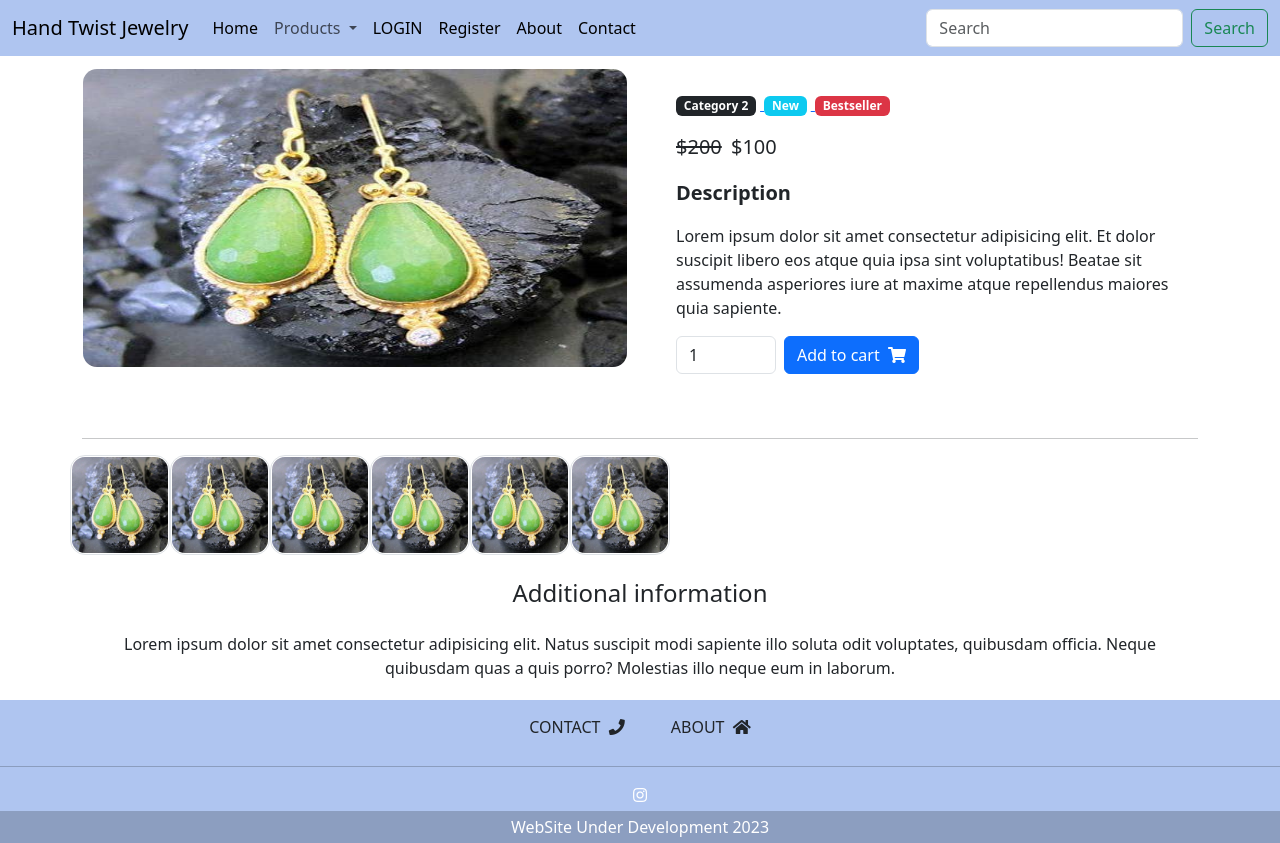
After one commit to JumpsterDive/CP-Hand-Twist-Jewelry-App, a Django app: page /products/productDetails/ in a window 1280 px wide. The commit adds this page. Run offline with Django 4.2, Linux system fonts and the light colour scheme; some libraries are stand-ins or nearby versions.

Commit message:
20230318 1248 Added the products Detail page template.

```diff
--- a/products/urls.py
+++ b/products/urls.py
@@ -5,4 +5,5 @@ app_name = 'products'
 
 urlpatterns = [
     path('productsPage1/', views.productIndexPage1, name ='productIndexPage1'),
+    path('productDetails/',views.productDetails_index, name='productDetails_index'),
 ]
--- a/products/views.py
+++ b/products/views.py
@@ -23,3 +23,9 @@ def productPage3_index(request):
     return render(request, "products/products.html", {
                                     'all_products':all_products,
                                      })
+
+def productDetails_index(request):
+    all_products = Product.objects.all()
+    return render(request, "products/productDetails.html", {
+                                    'all_products':all_products,
+                                     })
--- a/templates/base/base.html
+++ b/templates/base/base.html
@@ -125,7 +125,7 @@
 
   <!-- Footer BEGINS -->
 
-  <footer class="fixed-bottom text-center text-white mt-1" style="background-color: #AFC5F0">
+  <footer class=" text-center text-white mt-1" style="background-color: #AFC5F0">
 
     <!--Call to action-->
       <div class="pt-2 pb-1">
--- /dev/null
+++ b/templates/products/productDetails.html
@@ -0,0 +1,94 @@
+{% extends 'base/base.html' %}
+{% load static %}
+
+{% block title %}
+<title>Products Detail Page</title>
+{% endblock title %}
+
+{% block content %}
+
+<!--Main layout-->
+<main class="mt-1 pt-1">
+    <div class="container mt-1">
+        <!--Grid row-->
+        <div class="row">
+            <!--Grid column-->
+            <div class="col-md-6 mb-4">
+                <img src="{% static 'imgs/test_imgs/Test_IMG012.png' %}" class="img-fluid  " style=" width: 100%; height:300px; border-radius:15px;  padding:1px; " alt="...">
+            </div>
+            <!--Grid column-->
+
+            <!--Grid column-->
+            <div class="col-md-6 mb-4">
+                <!--Content-->
+                <div class="p-4">
+                    <div class="mb-3">
+                        <a href="">
+                            <span class="badge bg-dark me-1">Category 2</span>
+                        </a>
+                        <a href="">
+                            <span class="badge bg-info me-1">New</span>
+                        </a>
+                        <a href="">
+                            <span class="badge bg-danger me-1">Bestseller</span>
+                        </a>
+                    </div>
+
+                    <p class="lead">
+                        <span class="me-1">
+                            <del>$200</del>
+                        </span>
+                        <span>$100</span>
+                    </p>
+
+                    <strong><p style="font-size: 20px;">Description</p></strong>
+
+                    <p>Lorem ipsum dolor sit amet consectetur adipisicing elit. Et dolor suscipit libero eos atque quia ipsa sint voluptatibus! Beatae sit assumenda asperiores iure at maxime atque repellendus maiores quia sapiente.</p>
+
+                    <form class="d-flex justify-content-left">
+                        <!-- Default input -->
+                        <div class="form-outline me-1" style="width: 100px;">
+                            <input type="number" value="1" class="form-control" />
+                        </div>
+                        <button class="btn btn-primary ms-1" type="submit">
+                            Add to cart
+                            <i class="fas fa-shopping-cart ms-1"></i>
+                        </button>
+                    </form>
+                </div>
+                <!--Content-->
+            </div>
+            <!--Grid column-->
+        </div>
+        <!--Grid row-->
+
+        <hr />
+
+        <!--Grid row-->
+        <div class="row">
+            <img src="{% static 'imgs/test_imgs/Test_IMG012.png' %}" class="img-fluid img-thumbnail " style=" width: 100px; height:100px; border-radius:15px;  padding:1px; " alt="...">
+                <img src="{% static 'imgs/test_imgs/Test_IMG012.png' %}" class="img-fluid img-thumbnail " style=" width: 100px; height:100px; border-radius:15px;  padding:1px; " alt="...">
+                <img src="{% static 'imgs/test_imgs/Test_IMG012.png' %}" class="img-fluid img-thumbnail " style=" width: 100px; height:100px; border-radius:15px;  padding:1px; " alt="...">
+                <img src="{% static 'imgs/test_imgs/Test_IMG012.png' %}" class="img-fluid img-thumbnail " style=" width: 100px; height:100px; border-radius:15px;  padding:1px; " alt="...">
+                <img src="{% static 'imgs/test_imgs/Test_IMG012.png' %}" class="img-fluid img-thumbnail " style=" width: 100px; height:100px; border-radius:15px;  padding:1px; " alt="...">
+                <img src="{% static 'imgs/test_imgs/Test_IMG012.png' %}" class="img-fluid img-thumbnail " style=" width: 100px; height:100px; border-radius:15px;  padding:1px; " alt="...">
+        </div>
+        <!--Grid row-->
+
+         <!--Grid row-->
+         <div class="row d-flex justify-content-center">
+            <!--Grid column-->
+            <div class="col-md-12 text-center">
+                <h4 class="my-4 h4">Additional information</h4>
+
+                <p>Lorem ipsum dolor sit amet consectetur adipisicing elit. Natus suscipit modi sapiente illo soluta odit voluptates, quibusdam officia. Neque quibusdam quas a quis porro? Molestias illo neque eum in laborum.</p>
+            </div>
+            <!--Grid column-->
+        </div>
+        <!--Grid row-->
+    </div>
+</main>
+<!--Main layout-->
+
+
+{% endblock content %}
```
Also changed, not shown: static/imgs/test_imgs/jpg/31FWgogDj1L._QL70_ML2_.jpg (added), static/imgs/test_imgs/jpg/95bda2c15117de7ad305203f5c955ebf.jpg (added), static/imgs/test_imgs/jpg/Amybaby-Designer-Handmade-Enamel-Glaze-Cute-Yellow-Bird-Womens-Hook-Stud-Earrings-Adjustable-Ring-Jewelry-For.jpg (added), static/imgs/test_imgs/jpg/handmade-gold-turqoise-earrings.jpg (added), static/imgs/test_imgs/jpg/il_fullxfull.1810119859_ii9v.jpg (added).
